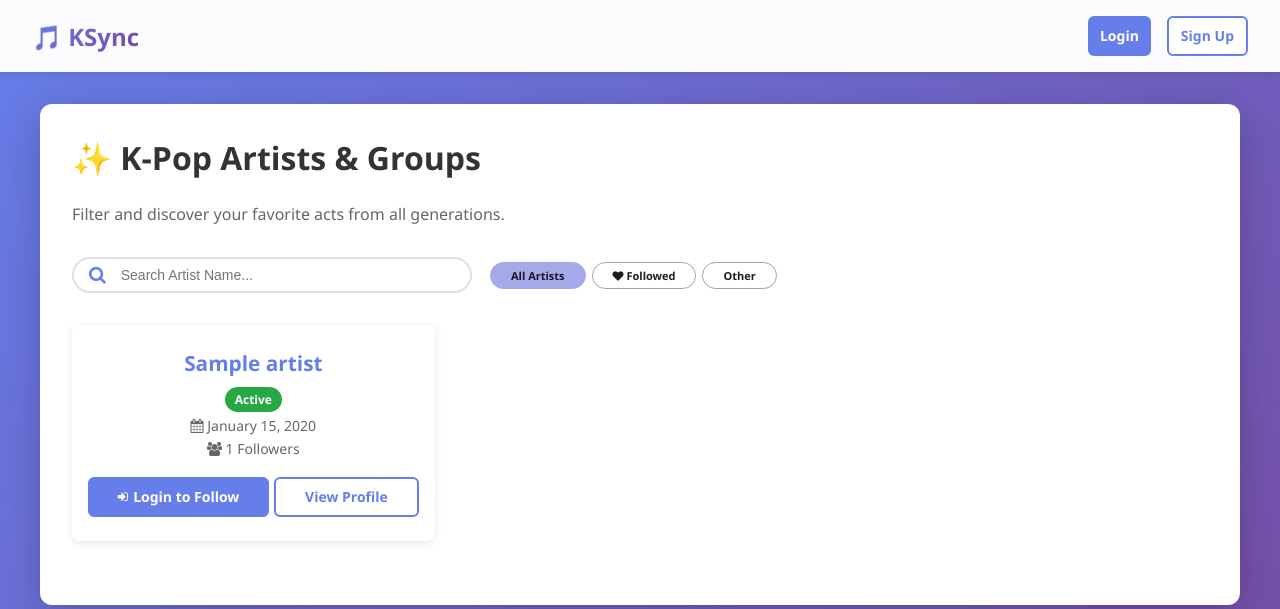
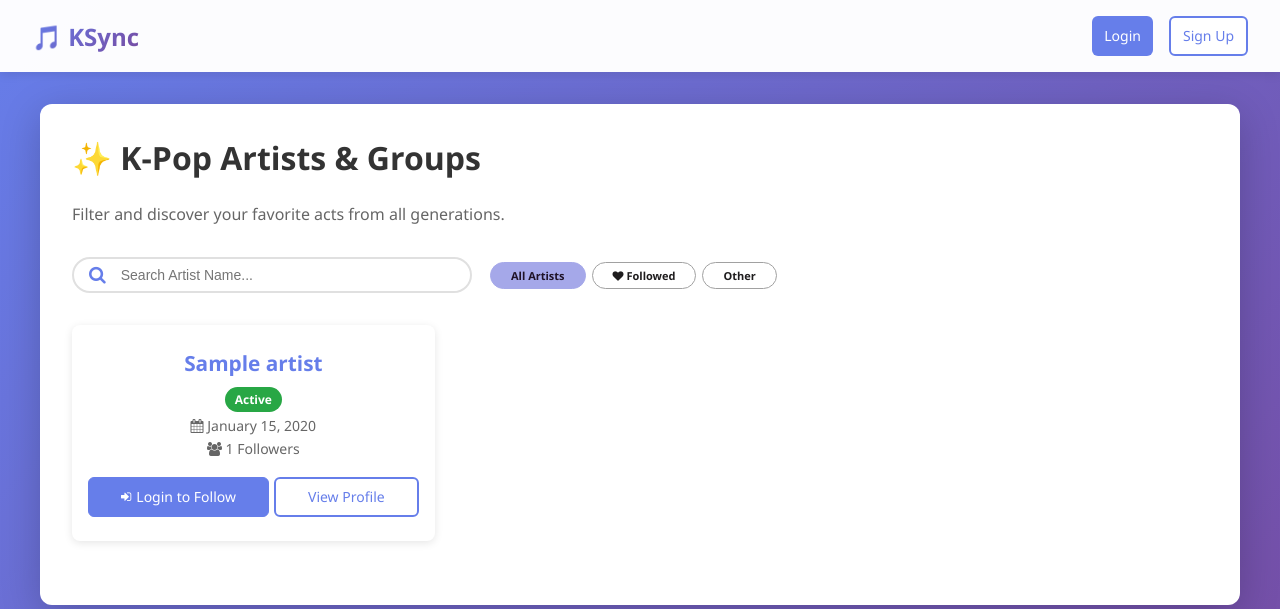
Before and after one commit to jiancpp/ccinfom-db-application, a Flask app: page /artists in a window 1280 px wide. Shown: the top 609 px of the page. Run offline with Flask 3, Linux system fonts and the light colour scheme; tables that the repository leaves empty hold one stand-in row (values such as "Sample post"); parts of the project's set-up code (start-up, migrations or seed data) failed here and were passed over.

Commit message:
Edited font weight of buttons

```diff
--- a/app/templates/artist_details.html
+++ b/app/templates/artist_details.html
@@ -58,7 +58,6 @@
         border-radius: 6px;
         cursor: pointer;
         font-size: 14px;
-        font-weight: 600;
         text-align: center;
         box-sizing: border-box;
         transition: background-color 0.2s, border-color 0.2s;
--- a/app/templates/artists.html
+++ b/app/templates/artists.html
@@ -61,7 +61,6 @@
         border-radius: 6px;
         cursor: pointer;
         font-size: 14px;
-        font-weight: 600;
         text-align: center;
         box-sizing: border-box;
         transition: background-color 0.2s, border-color 0.2s;
```
